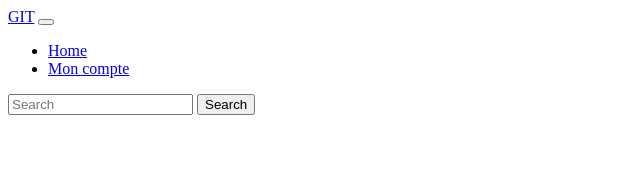
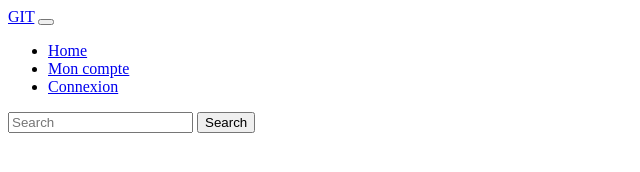
Before and after one commit to Alexisdelecroix/mon-projet, a plain HTML site: page index.html in a window 1280 px wide. Shown: the whole page, without its empty margins (0-640 px from the left). Drawn offline with Linux system fonts and the light colour scheme.

Commit message:
Ajout Connexion

```diff
--- a/index.html
+++ b/index.html
@@ -23,6 +23,9 @@
               <li>
                 <a class="nav-link" href="#">Mon compte</a>
               </li>
+              <li>
+                <a class="nav-link" href="#">Connexion</a>
+              </li>
 
               <!-- Menu user -->
 
```
